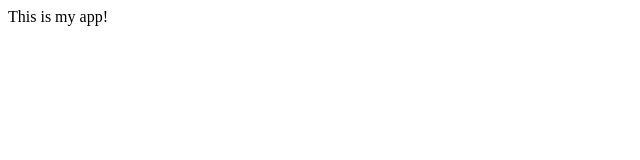
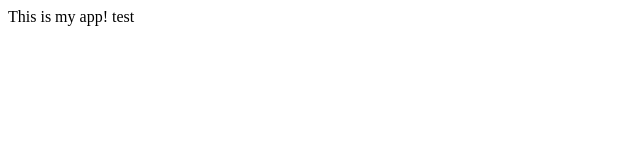
Before and after one commit to zigaring/myappsample, a plain HTML site: page index.html in a window 1280 px wide. Shown: the full height of the page, 0-640 px from the left. Drawn offline with Linux system fonts and the light colour scheme.

Commit message:
Initial commit :wq

```diff
--- a/index.html
+++ b/index.html
@@ -4,6 +4,6 @@
 	<title>My App</title>
 </head>
 <body>
-	This is my app!
+	This is my app! test
 </body>
 </html>
```
